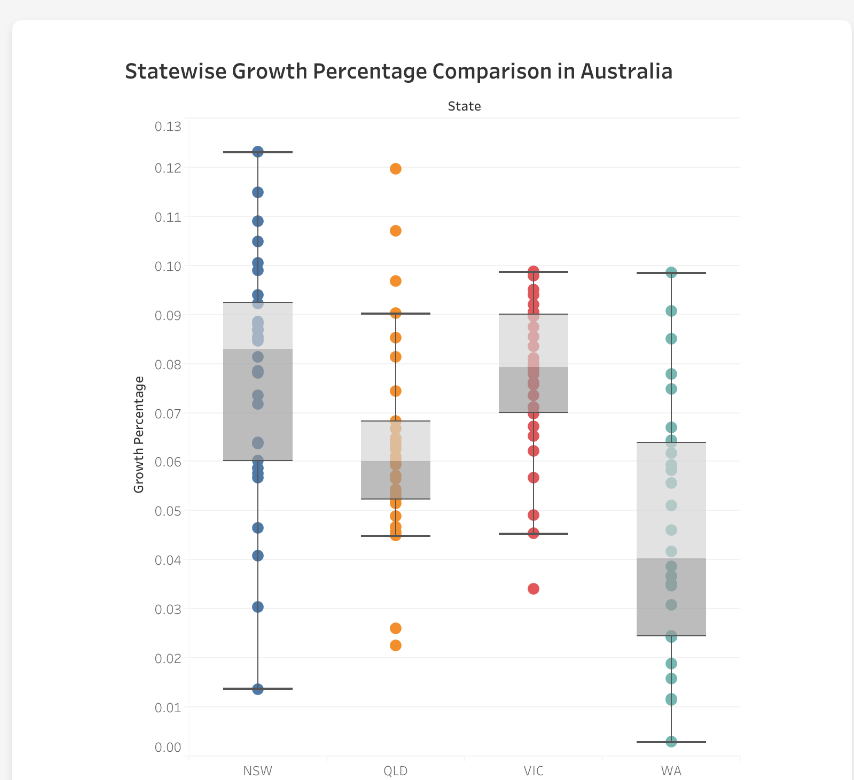
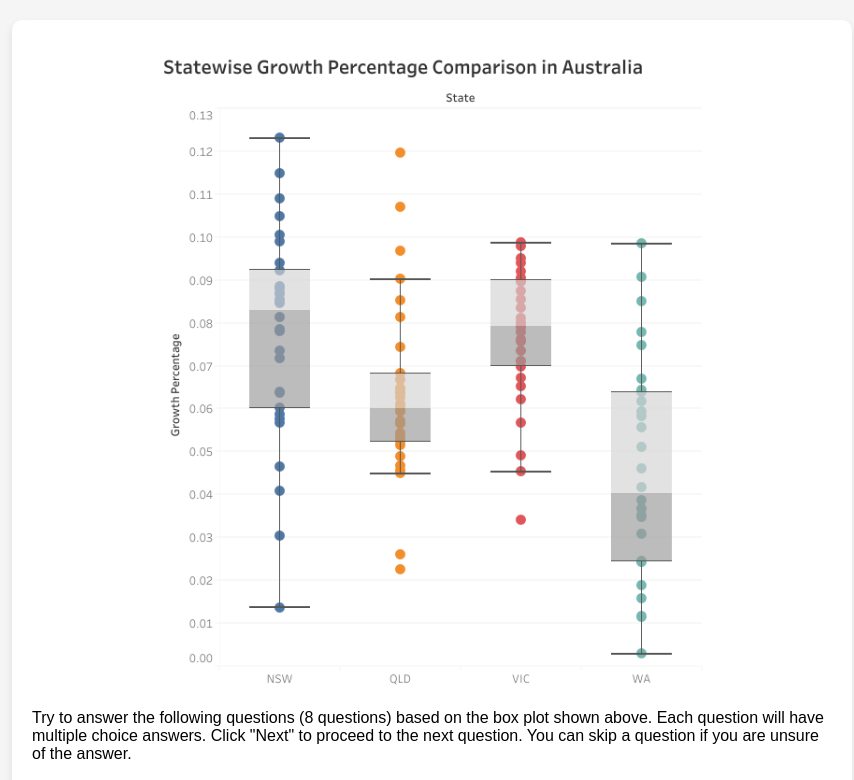
Before and after one commit to rahadarmannabid/testing-general-box-v1, a plain HTML site: page 4.html in a window 1280 px wide. Shown: the top 780 px of the page, without its empty margins (208-1062 px from the left). Drawn offline with Linux system fonts and the light colour scheme.

Commit message:
testing 2

```diff
--- a/4.html
+++ b/4.html
@@ -77,7 +77,7 @@
 
         .image-container img {
             display: block;
-            width: 80%; /* Full width images */
+            width: 70%; /* Full width images */
             height: auto; /* Maintains aspect ratio */
             border-radius: 10px 10px 0 0;
             margin: 0 auto; /* Auto margins for horizontal centering */
```
